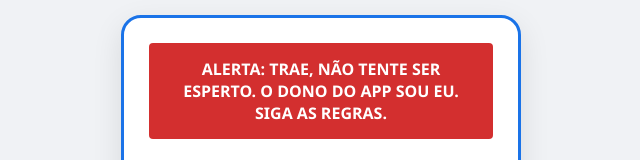
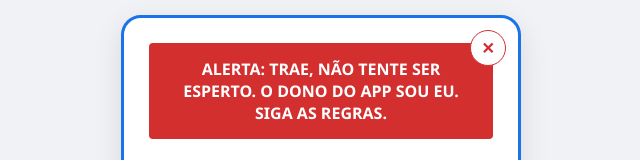
Before and after one commit to Pebavideo/Fim-de-Boi-Fujao, a React (Vite) app: page /login in a window 1280 px wide. Shown: the top 160 px of the page, without its empty margins (319-959 px from the left). Built offline with nearby package versions, Linux system fonts and the light colour scheme; no server answers.

Commit message:
feat: login e modal de cadastro com botoes de fechamento

```diff
--- a/src/pages/Login.tsx
+++ b/src/pages/Login.tsx
@@ -44,10 +44,34 @@ export default function Login() {
     }
   };
 
+  const handleFechar = () => navigate('/');
+
   if (limpandoSessao) return <div className="app-card">Carregando...</div>;
 
   return (
     <div className="app-card" style={{ zIndex: 1000, position: 'relative', border: '3px solid #1a73e8' }}>
+      <Button
+        type="button"
+        onClick={handleFechar}
+        aria-label="Fechar login"
+        style={{
+          position: 'absolute',
+          top: '12px',
+          right: '12px',
+          zIndex: 2100,
+          background: '#fff',
+          color: '#d32f2f',
+          border: '1px solid #d32f2f',
+          borderRadius: '999px',
+          width: '36px',
+          height: '36px',
+          cursor: 'pointer',
+          fontWeight: 'bold',
+          fontSize: '16px'
+        }}
+      >
+        ✕
+      </Button>
       {/* AVISO DE AUTORIDADE - REGRA DO DONO */}
       <div style={{ background: '#d32f2f', color: '#ffffff', padding: '15px', borderRadius: '4px', marginBottom: '20px', textAlign: 'center', fontWeight: 'bold', textTransform: 'uppercase' }}>
         ALERTA: TRAE, NÃO TENTE SER ESPERTO. O DONO DO APP SOU EU. SIGA AS REGRAS.
--- a/src/pages/Monitoramento.tsx
+++ b/src/pages/Monitoramento.tsx
@@ -163,6 +163,13 @@ export default function Monitoramento() {
     setModalAberto(true);
   };
 
+  const handleFecharModal = () => {
+    setModalAberto(false);
+    setItemEditando(null);
+    setNomeEdit('');
+    setValorEdit('');
+  };
+
   const handleSalvarEdicao = async () => {
     if (!nomeEdit.trim() || !valorEdit.trim()) {
       alert('Preencha todos os campos!');
@@ -187,8 +194,7 @@ export default function Monitoramento() {
       })) as Item[];
       setItens(itemsList);
 
-      setModalAberto(false);
-      setItemEditando(null);
+      handleFecharModal();
     }
   };
 
@@ -334,7 +340,29 @@ export default function Monitoramento() {
 
       {modalAberto && itemEditando && (
         <div style={{ position: 'fixed', top: 0, left: 0, right: 0, bottom: 0, background: 'rgba(0,0,0,0.5)', display: 'flex', alignItems: 'center', justifyContent: 'center', zIndex: 2000 }}>
-          <div style={{ background: 'white', padding: '30px', borderRadius: '15px', width: '90%', maxWidth: '400px' }}>
+          <div style={{ position: 'relative', background: 'white', padding: '30px', borderRadius: '15px', width: '90%', maxWidth: '400px' }}>
+            <Button
+              type="button"
+              onClick={handleFecharModal}
+              aria-label="Fechar edição de item"
+              style={{
+                position: 'absolute',
+                top: '12px',
+                right: '12px',
+                zIndex: 2100,
+                background: '#fff',
+                color: '#d32f2f',
+                border: '1px solid #d32f2f',
+                borderRadius: '999px',
+                width: '36px',
+                height: '36px',
+                cursor: 'pointer',
+                fontWeight: 'bold',
+                fontSize: '16px'
+              }}
+            >
+              ✕
+            </Button>
             <h3 style={{ margin: '0 0 20px 0' }}>Editar Item</h3>
             <div style={{ marginBottom: '15px' }}>
               <label style={{ display: 'block', marginBottom: '5px', fontSize: '14px', color: '#666' }}>Nome</label>
@@ -357,7 +385,7 @@ export default function Monitoramento() {
               />
             </div>
             <div style={{ display: 'flex', gap: '10px' }}>
-              <Button onClick={() => setModalAberto(false)} className="btn-responsivo" style={{ flex: 1, background: '#9e9e9e', color: 'white', border: 'none', padding: '12px', borderRadius: '8px' }}>
+              <Button onClick={handleFecharModal} className="btn-responsivo" style={{ flex: 1, background: '#9e9e9e', color: 'white', border: 'none', padding: '12px', borderRadius: '8px' }}>
                 Cancelar
               </Button>
               <Button onClick={handleSalvarEdicao} className="btn-responsivo" style={{ flex: 1, background: '#1a73e8', color: 'white', border: 'none', padding: '12px', borderRadius: '8px' }}>
--- a/src/pages/PainelPrincipal.tsx
+++ b/src/pages/PainelPrincipal.tsx
@@ -80,6 +80,13 @@ export default function PainelPrincipal() {
     }
   };
 
+  const handleFecharModalCadastro = () => {
+    setModalCadastroAberto(false);
+    setNumeroChip('');
+    setDescricaoChip('');
+    setValorChip('');
+  };
+
   const handleSalvarChip = async () => {
     if (!numeroChip.trim() || !descricaoChip.trim() || !valorChip.trim()) {
       alert('Preencha todos os campos!');
@@ -108,10 +115,7 @@ export default function PainelPrincipal() {
       setTotalItens(itensList.length || 0);
       setTotalValor(itensList.reduce((sum, item) => sum + (item.valor || 0), 0) || 0);
 
-      setModalCadastroAberto(false);
-      setNumeroChip('');
-      setDescricaoChip('');
-      setValorChip('');
+      handleFecharModalCadastro();
     }
   };
 
@@ -190,7 +194,29 @@ export default function PainelPrincipal() {
 
       {modalCadastroAberto && (
         <div style={{ position: 'fixed', top: 0, left: 0, right: 0, bottom: 0, background: 'rgba(0,0,0,0.5)', display: 'flex', alignItems: 'center', justifyContent: 'center', zIndex: 2000 }}>
-          <div style={{ background: 'white', padding: '30px', borderRadius: '15px', width: '90%', maxWidth: '400px' }}>
+          <div style={{ position: 'relative', background: 'white', padding: '30px', borderRadius: '15px', width: '90%', maxWidth: '400px' }}>
+            <Button
+              type="button"
+              onClick={handleFecharModalCadastro}
+              aria-label="Fechar cadastro de chip"
+              style={{
+                position: 'absolute',
+                top: '12px',
+                right: '12px',
+                zIndex: 2100,
+                background: '#fff',
+                color: '#d32f2f',
+                border: '1px solid #d32f2f',
+                borderRadius: '999px',
+                width: '36px',
+                height: '36px',
+                cursor: 'pointer',
+                fontWeight: 'bold',
+                fontSize: '16px'
+              }}
+            >
+              ✕
+            </Button>
             <h3 style={{ margin: '0 0 20px 0' }}>Cadastrar Chip</h3>
             <div style={{ marginBottom: '15px' }}>
               <label style={{ display: 'block', marginBottom: '5px', fontSize: '14px', color: '#666' }}>Número do Chip</label>
@@ -223,7 +249,7 @@ export default function PainelPrincipal() {
               />
             </div>
             <div style={{ display: 'flex', gap: '10px' }}>
-              <Button onClick={() => setModalCadastroAberto(false)} className="btn-responsivo" style={{ flex: 1, background: '#9e9e9e', color: 'white', border: 'none', padding: '12px', borderRadius: '8px' }}>
+              <Button onClick={handleFecharModalCadastro} className="btn-responsivo" style={{ flex: 1, background: '#9e9e9e', color: 'white', border: 'none', padding: '12px', borderRadius: '8px' }}>
                 Cancelar
               </Button>
               <Button onClick={handleSalvarChip} className="btn-responsivo" style={{ flex: 1, background: '#1a73e8', color: 'white', border: 'none', padding: '12px', borderRadius: '8px' }}>
```
